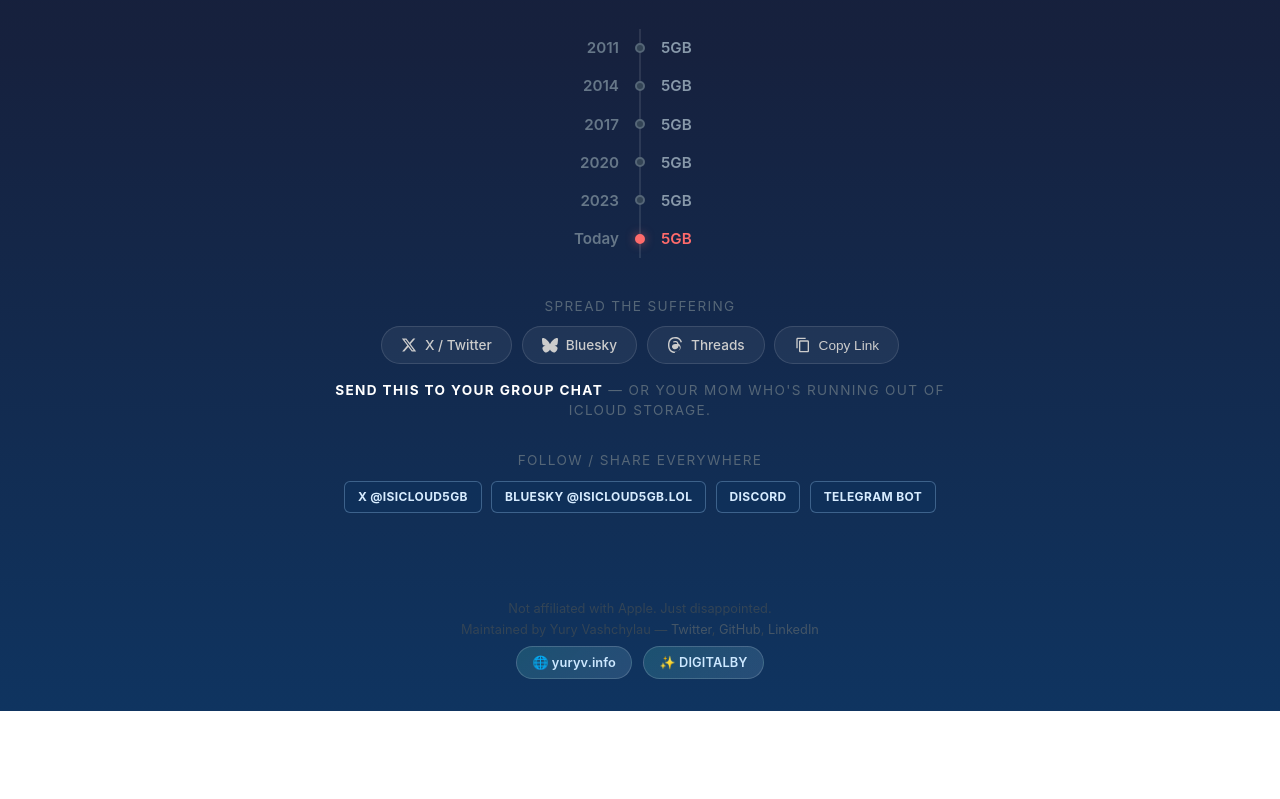
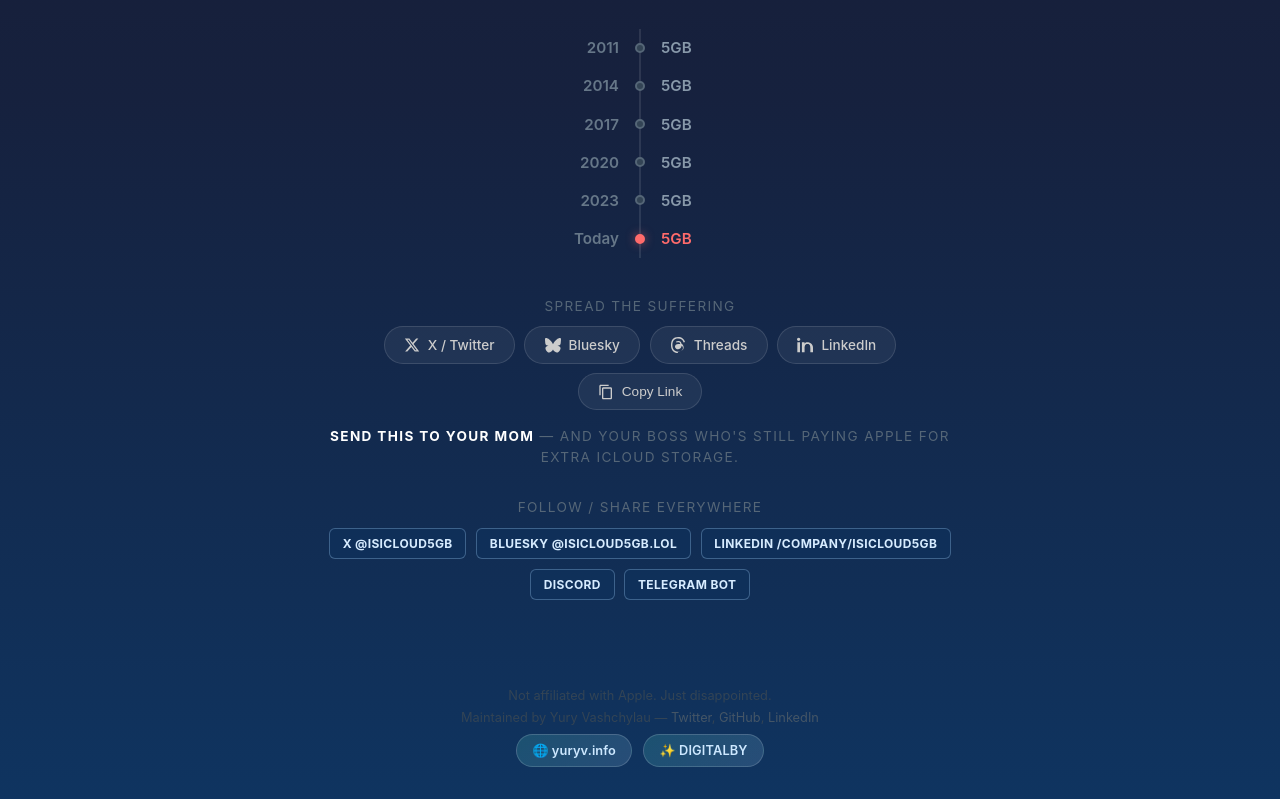
Before and after one commit to digitalby/isicloud5gb.lol, a plain HTML site: page www/index.html in a window 1280 px wide. Shown: the part 603-1402 px from the top of the page. Before the commit the page ends 1314 px from the top, so only its background shows below. Drawn offline with Linux system fonts and the light colour scheme; a script that the page names is missing.

Commit message:
Add LinkedIn sharing/community links and update viral prompt

```diff
--- a/www/index.html
+++ b/www/index.html
@@ -423,12 +423,16 @@
           <svg viewBox="0 0 24 24"><path d="M12.186 24h-.007c-3.581-.024-6.334-1.205-8.184-3.509C2.35 18.44 1.5 15.586 1.472 12.01v-.017c.03-3.579.879-6.43 2.525-8.482C5.845 1.205 8.6.024 12.18 0h.014c2.746.02 5.043.725 6.826 2.098 1.677 1.29 2.858 3.13 3.509 5.467l-2.04.569c-1.104-3.96-3.898-5.984-8.304-6.015-2.91.022-5.11.936-6.54 2.717C4.307 6.504 3.616 8.914 3.59 12c.025 3.086.718 5.496 2.057 7.164 1.432 1.783 3.631 2.698 6.54 2.717 2.623-.02 4.358-.631 5.8-2.045 1.647-1.613 1.618-3.593 1.09-4.798-.31-.71-.873-1.3-1.634-1.751-.192 1.352-.622 2.446-1.284 3.272-.886 1.102-2.14 1.704-3.73 1.79-1.202.065-2.361-.218-3.259-.801-1.063-.689-1.685-1.74-1.752-2.96-.065-1.187.408-2.262 1.33-3.025.86-.712 2.048-1.118 3.535-1.21 1.088-.066 2.105.016 3.033.245-.096-1.543-.737-2.373-2.007-2.585-1.327-.221-2.594.143-3.164.527l-1.107-1.69c.835-.547 2.466-1.088 4.378-.828 1.985.27 3.449 1.433 3.768 3.983.143.085.282.174.417.27 1.2.852 2.066 1.907 2.5 3.055.628 1.66.674 4.318-1.404 6.35-1.834 1.796-4.087 2.584-7.295 2.607z"/></svg>
           Threads
         </a>
+        <a class="share-btn" href="https://www.linkedin.com/sharing/share-offsite/?url=https%3A%2F%2Fisicloud5gb.lol" target="_blank" rel="noopener noreferrer">
+          <svg viewBox="0 0 24 24"><path d="M4.98 3.5C4.98 4.88 3.87 6 2.49 6S0 4.88 0 3.5 1.11 1 2.49 1s2.49 1.12 2.49 2.5zM.5 8h4V23h-4V8zm7 0h3.83v2.05h.05c.53-1 1.84-2.05 3.79-2.05C19.2 8 24 10.38 24 16.2V23h-4v-6.04c0-2.88-.05-6.58-4.01-6.58-4.01 0-4.63 3.13-4.63 6.37V23h-4V8z"/></svg>
+          LinkedIn
+        </a>
         <button class="share-btn copy-btn" onclick="copyLink(this)">
           <svg viewBox="0 0 24 24"><path d="M16 1H4c-1.1 0-2 .9-2 2v14h2V3h12V1zm3 4H8c-1.1 0-2 .9-2 2v14c0 1.1.9 2 2 2h11c1.1 0 2-.9 2-2V7c0-1.1-.9-2-2-2zm0 16H8V7h11v14z"/></svg>
           <span>Copy Link</span>
         </button>
       </div>
-      <p class="viral-prompt"><strong>Send this to your group chat</strong> — or your mom who's running out of iCloud storage.</p>
+      <p class="viral-prompt"><strong>Send this to your mom</strong> — and your boss who's still paying Apple for extra iCloud storage.</p>
     </div>
 
     <div class="community-section">
@@ -436,6 +440,7 @@
       <div class="userbar-links">
         <a class="userbar" href="https://twitter.com/isicloud5gb" target="_blank" rel="noopener noreferrer">X @isicloud5gb</a>
         <a class="userbar" href="https://bsky.app/profile/isicloud5gb.lol" target="_blank" rel="noopener noreferrer">Bluesky @isicloud5gb.lol</a>
+        <a class="userbar" href="https://www.linkedin.com/company/isicloud5gb" target="_blank" rel="noopener noreferrer">LinkedIn /company/isicloud5gb</a>
         <a class="userbar" href="https://discord.gg/B2H737b73S" target="_blank" rel="noopener noreferrer">Discord</a>
         <a class="userbar" href="https://t.me/isicloud5gb_bot" target="_blank" rel="noopener noreferrer">Telegram bot</a>
       </div>
```
